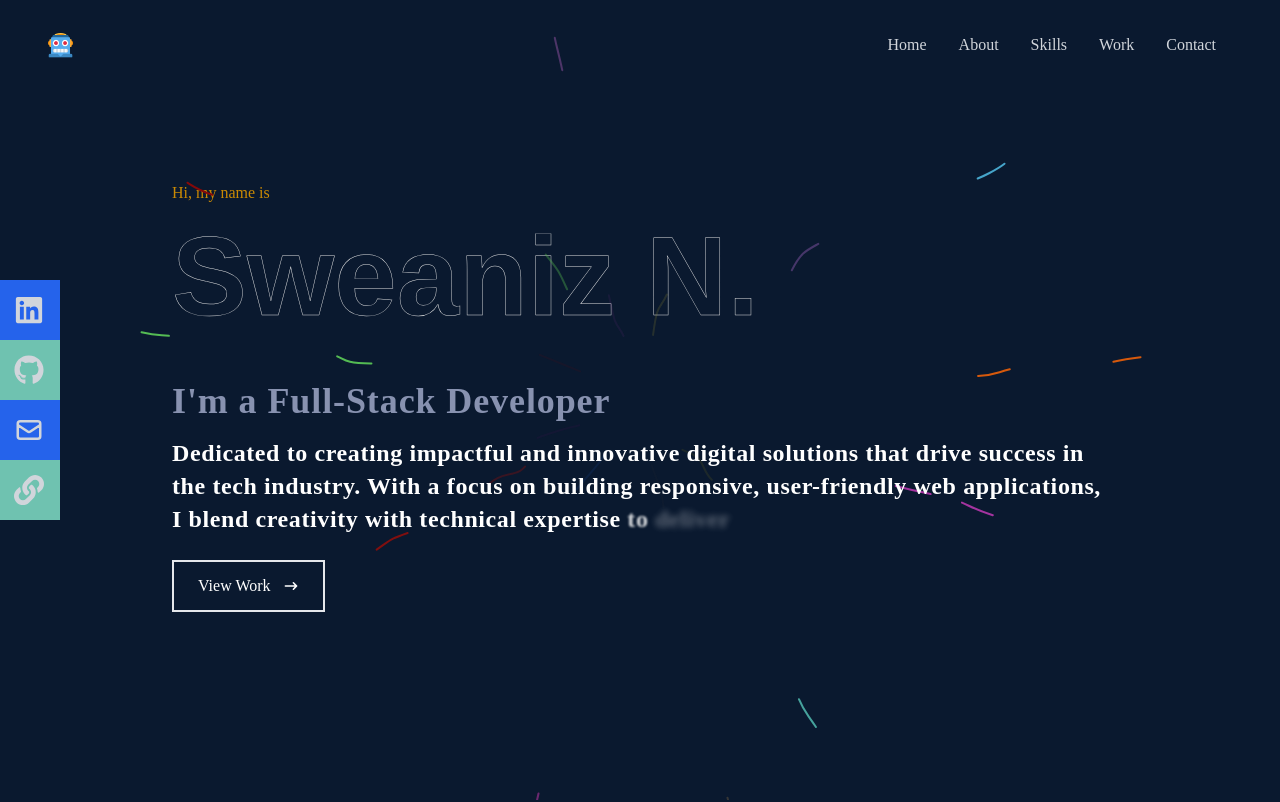
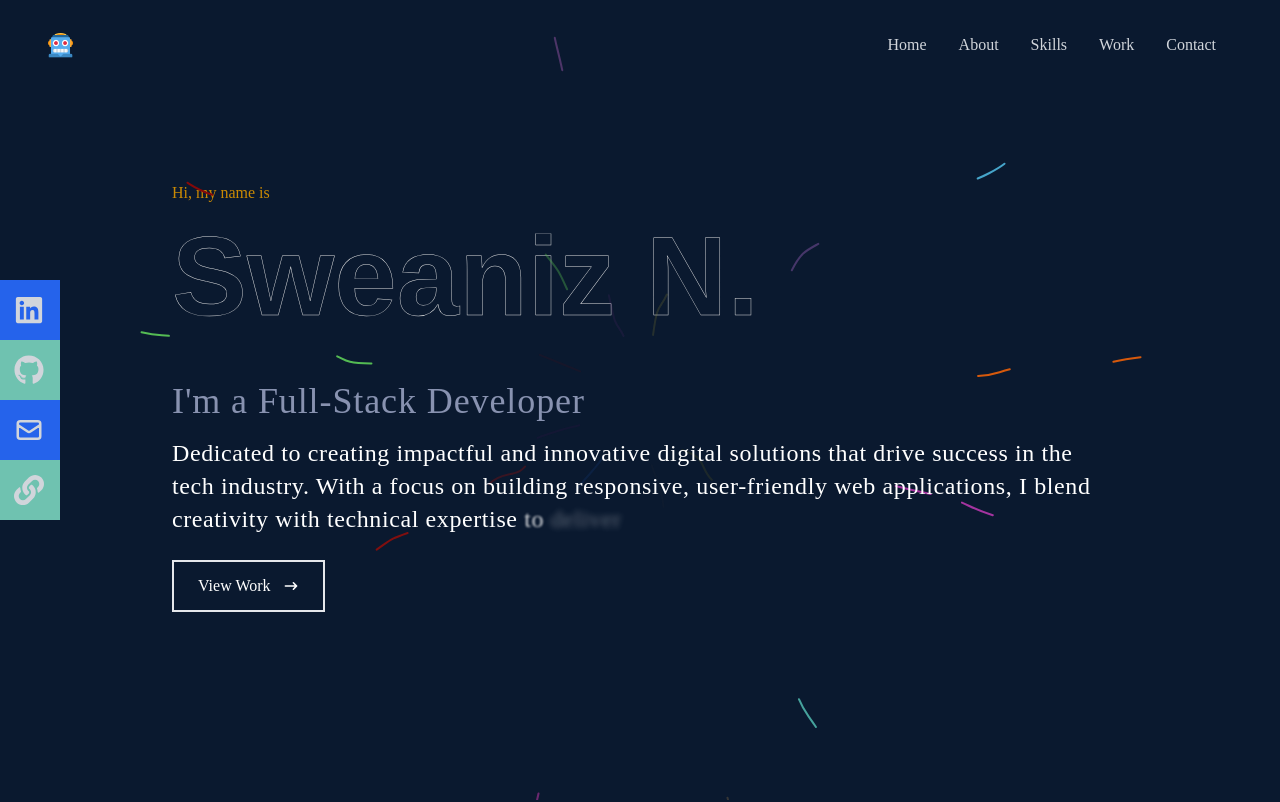
Before and after one commit to snbon/portfoliosn, a React (Create React App) app: page / in a window 1280 px wide. Shown: the top 802 px of the page. Built offline with nearby package versions, Linux system fonts and the light colour scheme; the HTML template or start-up script is replaced by a standard one.

Commit message:
text-generate to normale font

```diff
--- a/src/components/ui/text-generate-effect.tsx
+++ b/src/components/ui/text-generate-effect.tsx
@@ -55,7 +55,7 @@ export const TextGenerateEffect = ({
   };
 
   return (
-    <div className={cn("font-bold", className)}>
+    <div className={cn("font-normal", className)}>
       <div className="mt-4">
         <div className=" dark:text-white text-black text-2xl leading-snug tracking-wide">
           {renderWords()}
```
